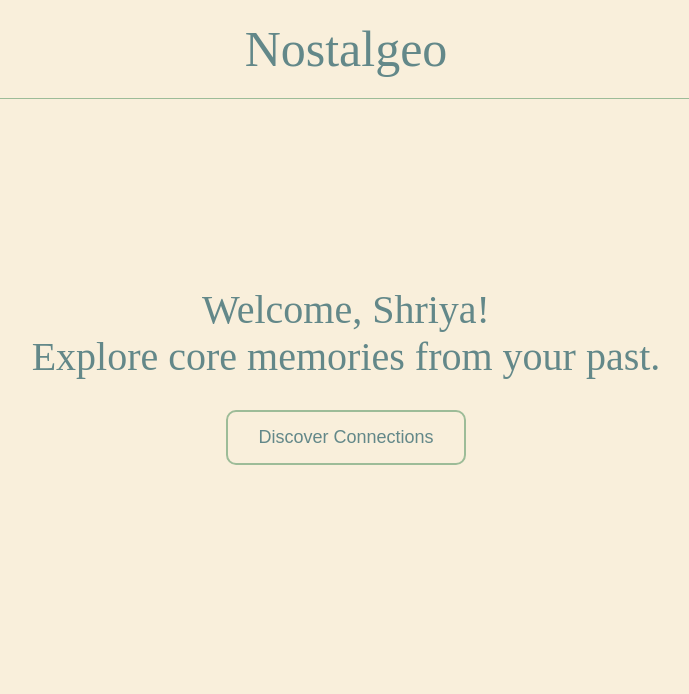
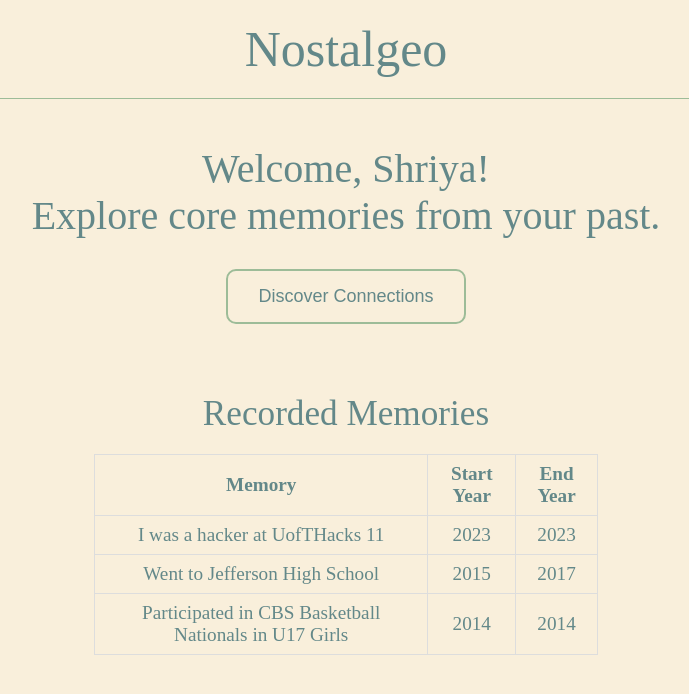
Before and after one commit to EeshitaDayani/Nostalgeo, a Next.js app: page / in a window 1280 px wide. Shown: the top 694 px of the page, without its empty margins (294-983 px from the left). Built offline with nearby package versions, Linux system fonts and the light colour scheme.

Commit message:
Added table of memories

```diff
--- a/pages/index.tsx
+++ b/pages/index.tsx
@@ -17,10 +17,16 @@ export default function Home() {
     setButtonClicked(true);
   };
 
-  const getUserMemories = (userId: number): Event[] => {
-    const user = SampleData.find((user) => user.userId === userId);
-    return user ? user.events : [];
-  };
+  function getUserMemories(userId: number): (string | number)[][] {
+    const user = SampleData.find((user) => user.userId === userId) || {
+      events: [],
+    };
+    let flatMemories = [];
+    for (const ev of user.events) {
+      flatMemories.push([ev.description, ev.startYear, ev.endYear]);
+    }
+    return flatMemories;
+  }
 
   return (
     <>
@@ -56,9 +62,30 @@ export default function Home() {
           ) : null}
           {buttonClicked && !result ? (
             <div>
-              <h2>No connections found at the moment.</h2>
+              <h3>No connections found at the moment.</h3>
             </div>
           ) : null}
+        </div>
+        <div className={styles.tableContainer}>
+          <div className={styles.memoryTitle}>Recorded Memories</div>
+          <table className={styles.memoryTable}>
+            <thead>
+              <tr>
+                <th>Memory</th>
+                <th>Start Year</th>
+                <th>End Year</th>
+              </tr>
+            </thead>
+            <tbody>
+              {getUserMemories(currentUserId).map((memory, index) => (
+                <tr key={index}>
+                  <td>{memory[0]}</td>
+                  <td>{memory[1]}</td>
+                  <td>{memory[2]}</td>
+                </tr>
+              ))}
+            </tbody>
+          </table>
         </div>
       </main>
     </>
--- a/public/helper.ts
+++ b/public/helper.ts
@@ -49,7 +49,7 @@ export function findMatches(
                 if (data.score > 65) {
                   return {
                     matchedUserName: otherUser.userName,
-                    matchedMemory: currentMemory.description,
+                    matchedMemory: otherMemory.description,
                   };
                 }
               })
@@ -59,7 +59,7 @@ export function findMatches(
 
             return {
               matchedUserName: otherUser.userName,
-              matchedMemory: currentMemory.description,
+              matchedMemory: otherMemory.description,
             };
           }
         }
--- a/public/users.ts
+++ b/public/users.ts
@@ -18,14 +18,19 @@ export const SampleData: UserData[] = [
     geohash: "abcd",
     events: [
       {
-        description: "Went to Jefferson High School",
-        startYear: 1987,
-        endYear: 1989,
-      },
-      {
         description: "I was a hacker at UofTHacks 11",
         startYear: 2023,
         endYear: 2023,
+      },
+      {
+        description: "Went to Jefferson High School",
+        startYear: 2015,
+        endYear: 2017,
+      },
+      {
+        description: "Participated in CBS Basketball Nationals in U17 Girls",
+        startYear: 2014,
+        endYear: 2014,
       },
     ],
   },
--- a/styles/Home.module.css
+++ b/styles/Home.module.css
@@ -47,3 +47,28 @@
 .resultText {
   margin-bottom: 30px;
 }
+
+.tableContainer {
+  margin-top: 20px; /* Adjust as needed */
+  display: flex;
+  flex-direction: column;
+  align-items: center;
+}
+
+.memoryTable {
+  width: 80%; /* Adjust as needed */
+  margin-top: 10px; /* Adjust as needed */
+  border-collapse: collapse;
+}
+
+.memoryTable th, .memoryTable td {
+  border: 1px solid #ddd;
+  padding: 8px;
+  text-align: center;
+  font-size: larger;
+}
+
+.memoryTitle {
+  font-size: 2.2rem; /* Adjust as needed */
+  margin-bottom: 10px; /* Adjust as needed */
+}
```
